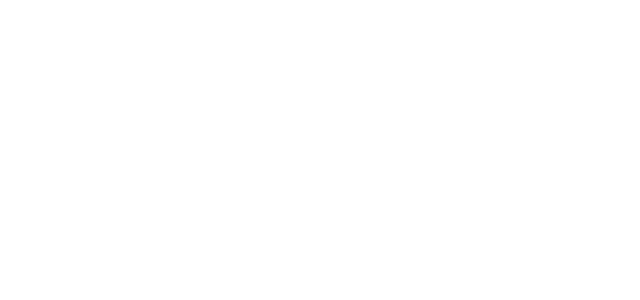
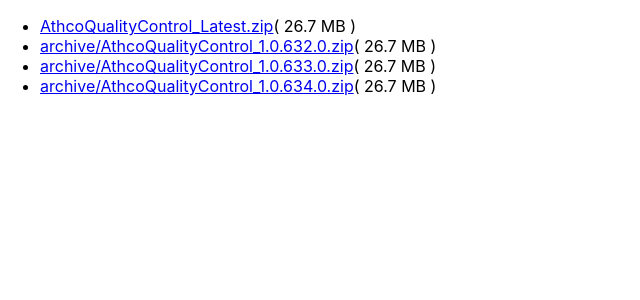
Before and after one commit to kalleguld/container-browser, a React (Vite) app: page / in a window 1280 px wide. Shown: the top 300 px of the page, without its empty margins (0-640 px from the left). Built offline with nearby package versions, Linux system fonts and the light colour scheme.

Commit message:
introduce Node

```diff
--- a/src/App.tsx
+++ b/src/App.tsx
@@ -1,4 +1,3 @@
-import { useState } from 'react'
 import './App.css'
 import { useFileList } from './queries/fileListQuery'
 import { asFileSize } from './util/asFileSize';
@@ -7,13 +6,13 @@
 
   const files = useFileList();
 
-  const items = (files.data?.files) && Object.entries(files.data.files)
-    .map(([name, file]) => (
+  const items = (files.data?.nodes) && Object.entries(files.data.nodes)
+    .map(([name, node]) => (node.type === 'file') && (
       <li key={name}>
-        <a href={file.url}>
+        <a href={node.url}>
           {name}
         </a>
-        ( {asFileSize(file.size).text} )
+        ( {asFileSize(node.size).text} )
       </li>
     ))
 
--- a/src/queries/fileListQuery.ts
+++ b/src/queries/fileListQuery.ts
@@ -1,5 +1,5 @@
 import { QueryClient, useQuery, UseQueryResult } from "react-query";
-import { File, Folder } from "../folder";
+import { File, Folder, Node } from "../folder";
 
 const key = 'fileList';
 
@@ -85,27 +85,24 @@
 
 export function useFileList(): UseQueryResult<Folder> {
     const q = useQuery<Folder>(key, async () => {
-        const response = await fetch('./?restype=container&comp=list');
-        if (!response.ok)
-            throw new Error("Could not get file list");
-        const responseText = await response.text();
-        //const responseText = mockResult;
+        // const response = await fetch('./?restype=container&comp=list');
+        // if (!response.ok)
+        //     throw new Error("Could not get file list");
+        // const responseText = await response.text();
+        const responseText = mockResult;
         const xml = new DOMParser().parseFromString(responseText, 'text/xml');
         const blobs = xml.getElementsByTagName('Blobs')[0]
             .getElementsByTagName('Blob');
 
-        const files: {[name: string]: File} = {};
+        const nodes: {[name: string]: Node} = {};
         for (let blob of blobs){
             const filename = blob.getElementsByTagName('Name')[0].innerHTML;
             const url= blob.getElementsByTagName("Url")[0].innerHTML;
             const size = parseInt(blob.getElementsByTagName('Content-Length')[0].innerHTML);
-            files[filename] = { size, url };
+            nodes[filename] = { type:'file', size, url };
         }
 
-        return {
-            files: files,
-            subFolders: {},
-        }
+        return {nodes, type:'folder', path: ''} as Folder;
     });
     return q;
 }
```
Also changed, not shown: src/folder.ts (+7 -2 lines).
